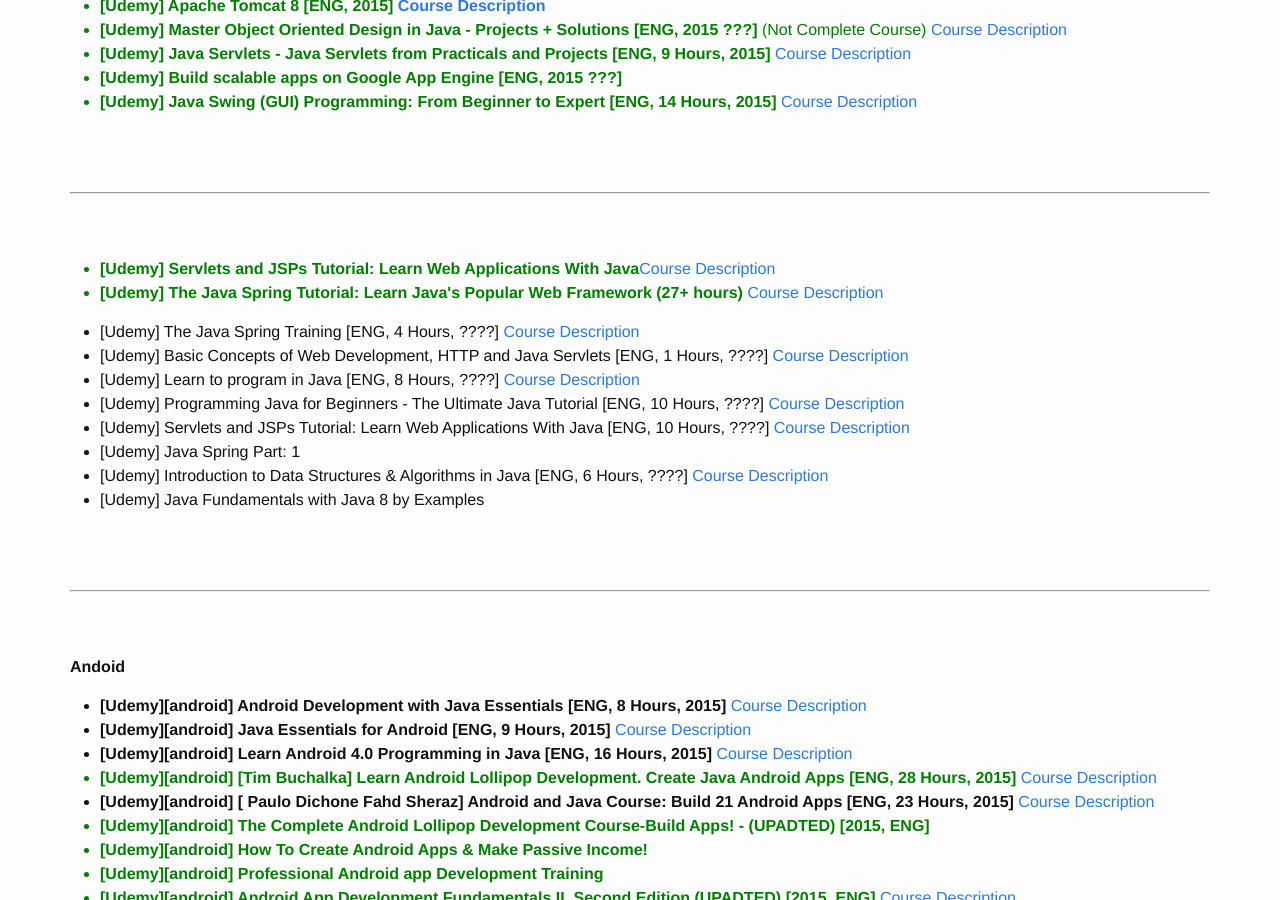
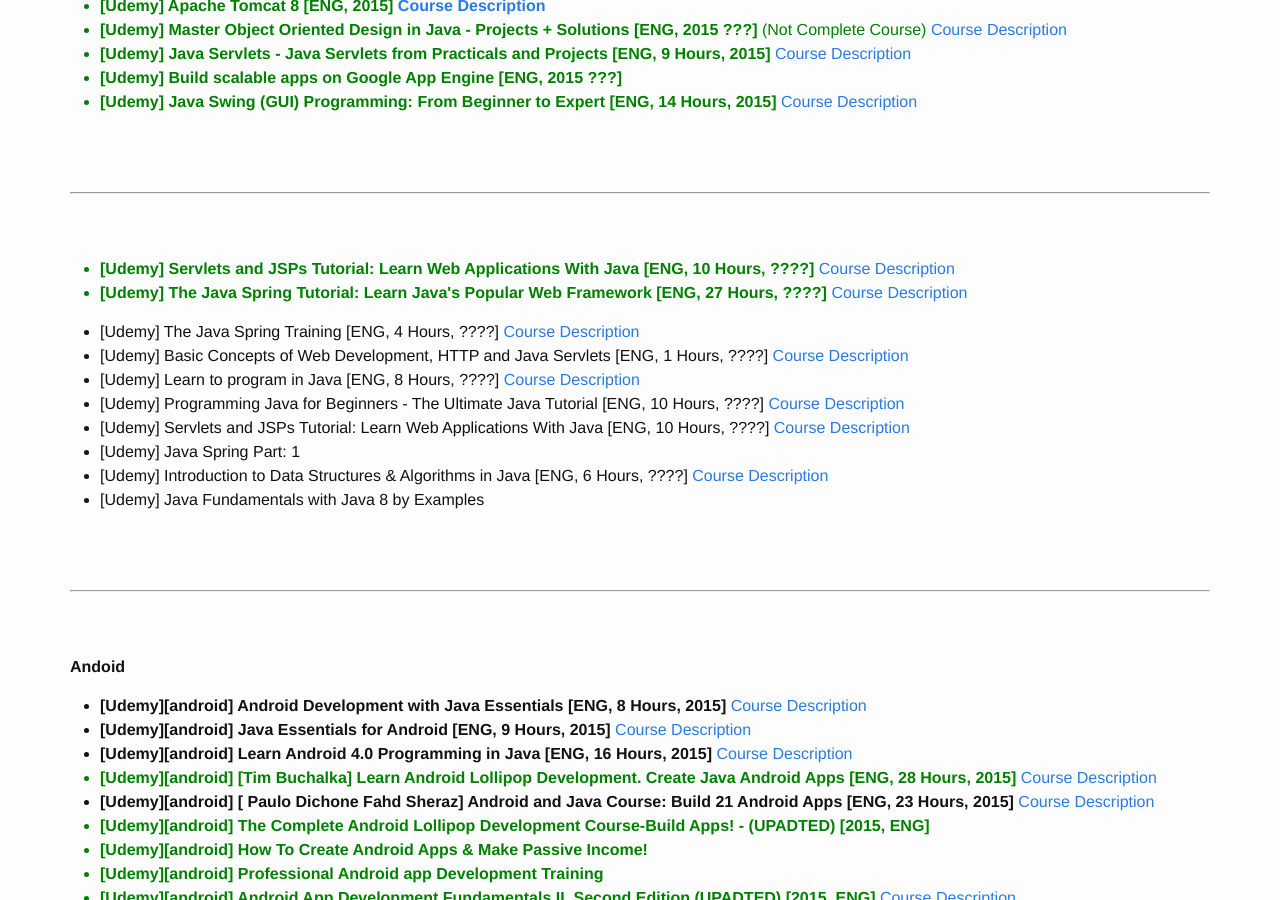
Before and after one commit to webmakaka/javadev.org, a Jekyll site: the page built from website/library/collections/video/paid/udemy.md, in a window 1280 px wide and 900 px high, scrolled down 1160 px. Built offline with Jekyll 4.4.1, drawn with Linux system fonts in a browser that asks for light colours.

Commit message:
Update udemy.md

```diff
--- a/website/library/collections/video/paid/udemy.md
+++ b/website/library/collections/video/paid/udemy.md
@@ -66,10 +66,9 @@
 
 <ul>
 
-<li style="color:green"><strong>[Udemy] Servlets and JSPs Tutorial: Learn Web Applications With Java</strong><a href="https://www.udemy.com/javawebtut/">Course Description</a> </li>
-<li style="color:green"><strong>[Udemy] The Java Spring Tutorial: Learn Java's Popular Web Framework (27+ hours)</strong> <a href="https://www.udemy.com/javaspring/">Course Description</a> </li>
+<li style="color:green"><strong>[Udemy] Servlets and JSPs Tutorial: Learn Web Applications With Java [ENG, 10 Hours, ????]</strong> <a href="https://www.udemy.com/javawebtut/">Course Description</a> </li>
+<li style="color:green"><strong>[Udemy] The Java Spring Tutorial: Learn Java's Popular Web Framework [ENG, 27 Hours, ????]</strong> <a href="https://www.udemy.com/javaspring/">Course Description</a> </li>
 </ul>
-
 
 <ul>
 
```
